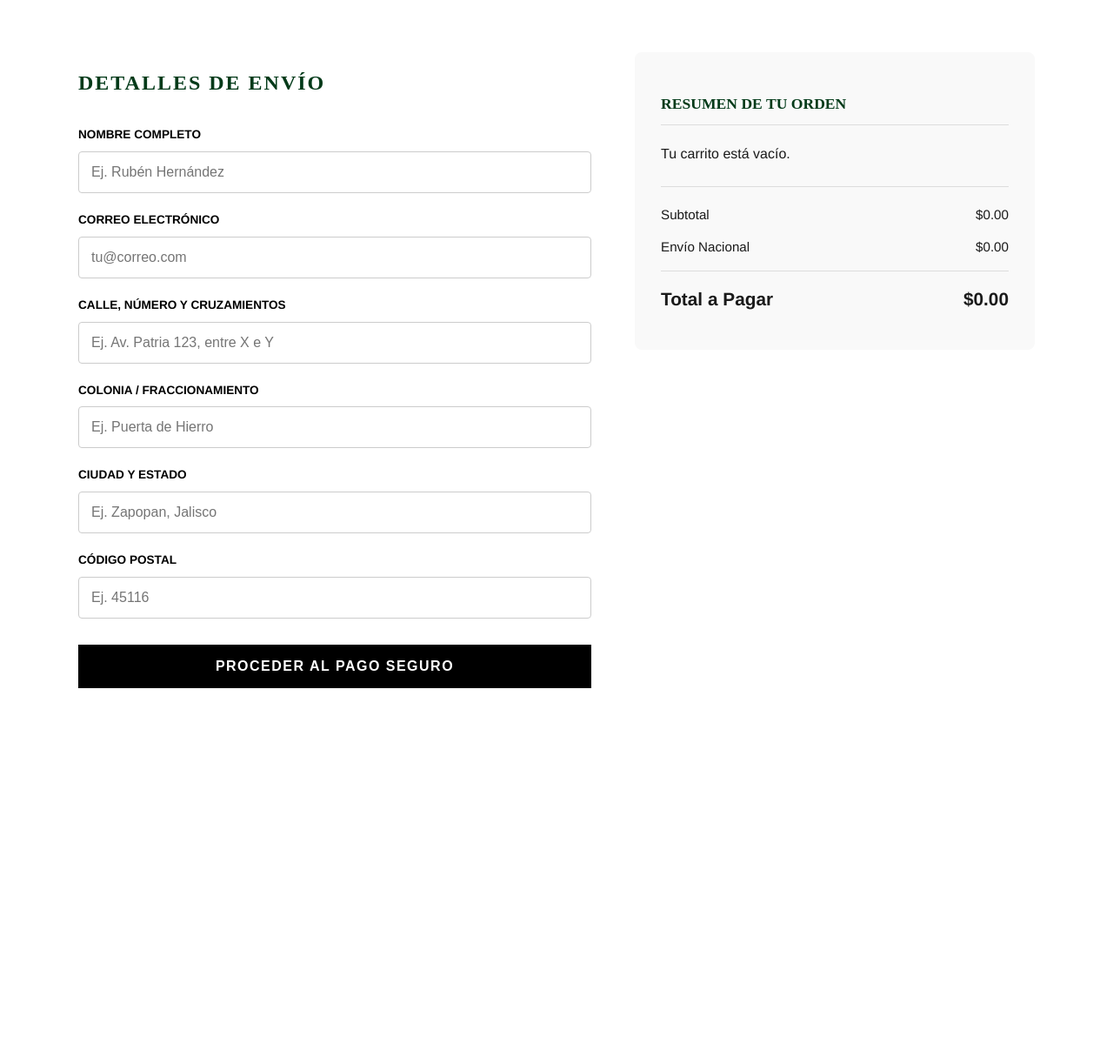
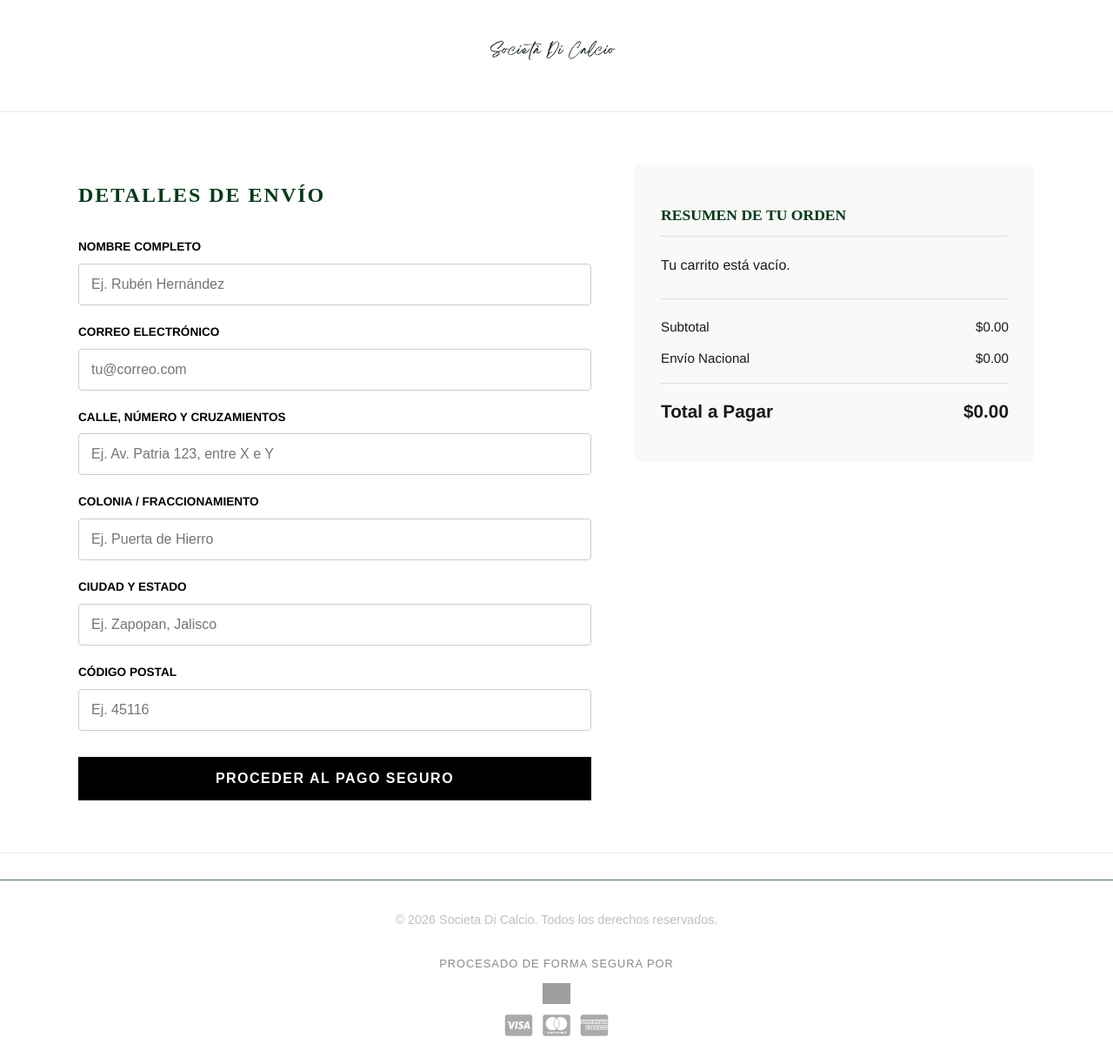
Before and after one commit to RubenCasaresR/PAGINA-SC-2, a website: page checkout.html in a window 1280 px wide. Shown: the whole page at 87% size. Before the commit the page ends 851 px from the top, so only its background shows below. Drawn offline with Linux system fonts and the light colour scheme; grey boxes are pictures that could not be loaded.

Commit message:
Update checkout.html

```diff
--- a/checkout.html
+++ b/checkout.html
@@ -5,10 +5,24 @@
     <meta name="viewport" content="width=device-width, initial-scale=1.0">
     <title>Pago Seguro | Societa Di Calcio</title>
     <link rel="stylesheet" href="styles.css">
+    <link rel="stylesheet" href="https://cdnjs.cloudflare.com/ajax/libs/font-awesome/6.0.0/css/all.min.css">
     <style>
         /* ========================================== */
-        /* DISEÑO PREMIUM DE DOS COLUMNAS             */
+        /* DISEÑO PREMIUM DE LA ZONA DE PAGO          */
         /* ========================================== */
+
+        /* Encabezado limpio y minimalista */
+        .checkout-header {
+            text-align: center;
+            padding: 25px 0;
+            border-bottom: 1px solid #eaeaea;
+            background-color: #fff;
+        }
+        .checkout-header img {
+            max-height: 70px; /* Tamaño elegante para el logo */
+            object-fit: contain;
+        }
+
         .checkout-wrapper {
             max-width: 1100px;
             margin: 40px auto;
@@ -17,6 +31,7 @@
             display: flex;
             gap: 50px;
             align-items: flex-start;
+            min-height: 60vh; /* Para empujar el footer hacia abajo */
         }
 
         /* Columna Izquierda: Formulario */
@@ -34,15 +49,14 @@
         /* Columna Derecha: Resumen de la Orden */
         .checkout-summary-container {
             width: 400px;
-            background-color: #f9f9f9; /* Un gris muy elegante */
+            background-color: #f9f9f9;
             padding: 30px;
             border-radius: 8px;
-            position: sticky; /* Se queda pegado si el formulario es muy largo */
+            position: sticky;
             top: 20px;
         }
         .checkout-summary-container h2 { font-size: 1.1rem; text-transform: uppercase; margin-bottom: 20px; border-bottom: 1px solid #ddd; padding-bottom: 10px; }
 
-        /* Estilos para los productos (Tu cart.js usa estas clases) */
         .summary-item { display: flex; align-items: center; gap: 15px; margin-bottom: 15px; }
         .summary-item img { width: 65px; height: 65px; object-fit: cover; border-radius: 4px; border: 1px solid #eee; }
 
@@ -50,14 +64,27 @@
         .summary-row { display: flex; justify-content: space-between; margin-bottom: 12px; font-size: 0.95rem; }
         .summary-row.total { font-weight: bold; font-size: 1.3rem; margin-top: 15px; border-top: 1px solid #ddd; padding-top: 15px; }
 
-        /* Responsivo: Si lo ven en celular, el resumen se pasa para arriba o abajo */
         @media (max-width: 800px) {
-            .checkout-wrapper { flex-direction: column-reverse; } /* Pone el formulario abajo y el resumen arriba */
-            .checkout-summary-container { width: 100%; box-sizing: border-box; position: static; }
+            .checkout-wrapper { flex-direction: column-reverse; margin-top: 20px;}
+            .checkout-summary-container { width: 100%; box-sizing: border-box; position: static; margin-bottom: 30px;}
+        }
+
+        /* Estilo para el Footer de Checkout */
+        .checkout-footer {
+            border-top: 1px solid #eaeaea;
+            padding-bottom: 30px;
+            background-color: #fff;
         }
     </style>
 </head>
 <body>
+
+    <header class="checkout-header">
+        <a href="index.html">
+            <img src="logo SC sin fondo.png" alt="Societa Di Calcio">
+        </a>
+    </header>
+
     <div class="checkout-wrapper">
 
         <div class="checkout-form-container">
@@ -93,7 +120,6 @@
 
         <div class="checkout-summary-container">
             <h2>Resumen de tu Orden</h2>
-
             <div id="checkout-items-container"></div>
 
             <div class="summary-totals">
@@ -111,15 +137,25 @@
                 </div>
             </div>
         </div>
-
     </div>
 
+    <footer class="checkout-footer">
+        <div class="footer-bottom">
+            <p>&copy; 2026 Societa Di Calcio. Todos los derechos reservados.</p>
+            <div class="payment-methods">
+                <span class="mp-text">Procesado de forma segura por</span>
+                <img src="https://http2.mlstatic.com/frontend-assets/mp-web-navigation/ui-navigation/5.19.5/mercadopago/logo__small.png" alt="Mercado Pago" class="mp-logo">
+                <div class="card-icons">
+                    <i class="fab fa-cc-visa"></i>
+                    <i class="fab fa-cc-mastercard"></i>
+                    <i class="fab fa-cc-amex"></i>
+                </div>
+            </div>
+        </div>
+    </footer>
+
     <script src="cart.js"></script>
-
     <script>
-        // ========================================== //
-        // ====== CONEXIÓN AL BANCO (NO TOCAR) ====== //
-        // ========================================== //
         document.getElementById('checkout-form').addEventListener('submit', async (e) => {
             e.preventDefault();
 
@@ -143,14 +179,12 @@
             }
 
             try {
-                // 1. Guardar orden en tu base de datos
                 await fetch('/api/checkout', {
                     method: 'POST',
                     headers: { 'Content-Type': 'application/json' },
                     body: JSON.stringify({ carrito: carrito, cliente: cliente })
                 });
 
-                // 2. Pedirle permiso a Mercado Pago
                 const respuestaMP = await fetch('/api/crear-pago', {
                     method: 'POST',
                     headers: { 'Content-Type': 'application/json' },
@@ -160,7 +194,7 @@
                 const datosMP = await respuestaMP.json();
 
                 if(datosMP.success) {
-                    window.location.href = datosMP.link_de_pago; // Viaje al banco
+                    window.location.href = datosMP.link_de_pago;
                 } else {
                     alert("Error al conectar con la terminal bancaria.");
                     btn.innerText = "Proceder al Pago Seguro";
```
